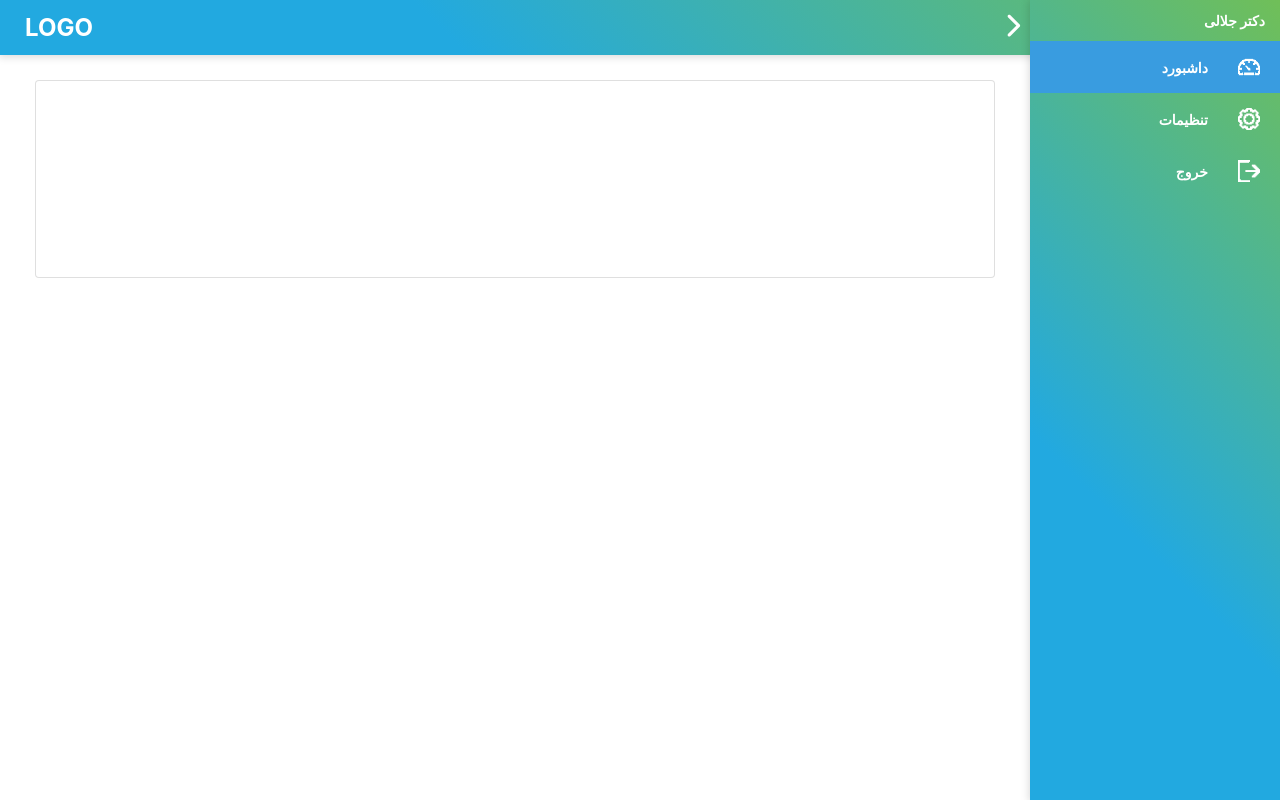
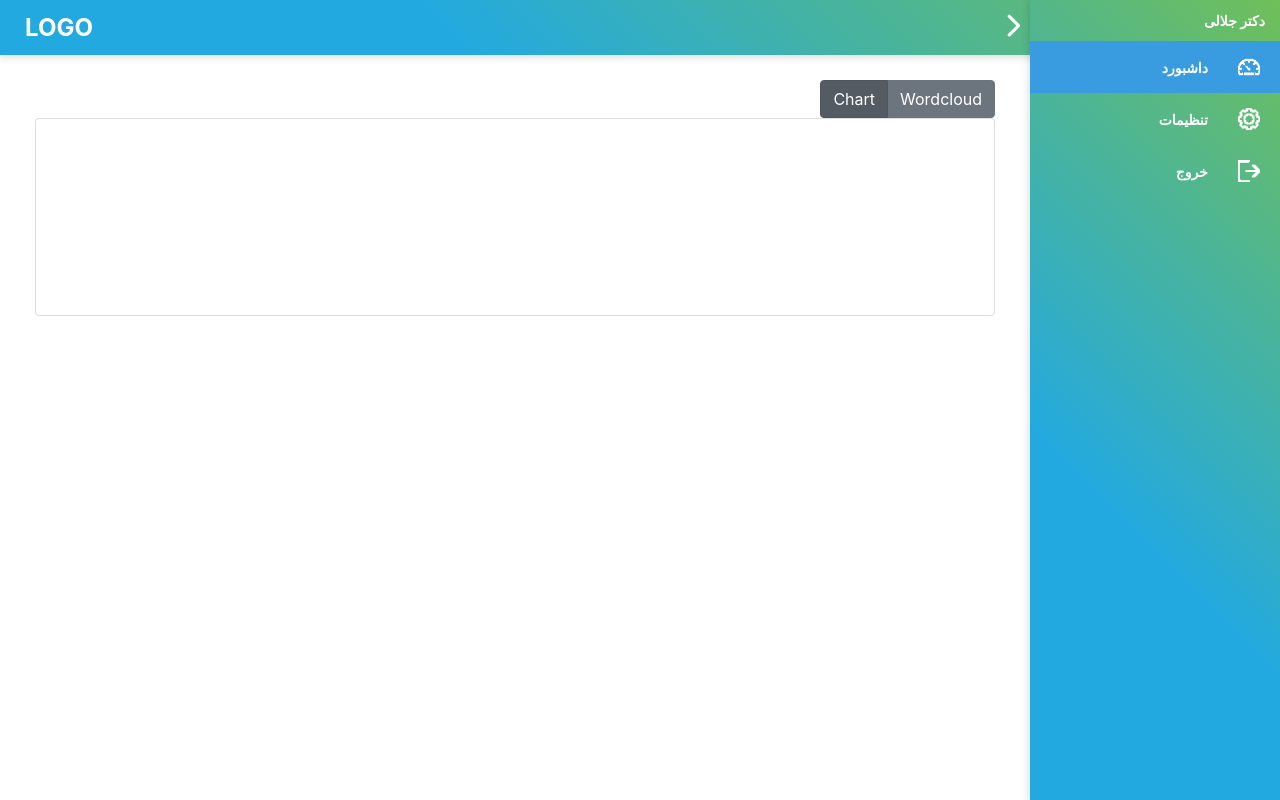
Before and after one commit to amirashabani/karamuzi, a plain HTML site: page index.html in a window 1280 px wide. Drawn offline with nearby package versions, Linux system fonts and the light colour scheme; some packages are replaced by stand-ins of ours; no server answers; a script that the page names is missing.

Commit message:
Added two buttons for chart and wordcloud

```diff
--- a/index.html
+++ b/index.html
@@ -56,6 +56,15 @@
         <section class="visit">
             <div class="container">
                 <div class="row">
+                    <div class="btn-group btn-group-toggle col-xs-12" data-toggle="buttons">
+                        <label class="btn btn-secondary" id="wordcloud_option">
+                            <input type="radio" name="options" autocomplete="off"
+                                onclick="console.log('here')">Wordcloud
+                        </label>
+                        <label class="btn btn-secondary active" id="chart_option">
+                            <input type="radio" name="options" autocomplete="off" checked>Chart
+                        </label>
+                    </div>
                     <div class="col-xs-12">
                         <div class="card">
                             <div class="card-body">
--- a/script.js
+++ b/script.js
@@ -32,7 +32,7 @@ function draw_wordcloud(url) {
         .then((resp) => resp.json())
         .then(
             function(data) {
-                console.log(data)
+                // console.log(data)
             }
     )
 }
@@ -135,6 +135,14 @@ draw_chart(url)
 url = create_url(r_wc)
 draw_wordcloud(url)
 
+$("#chart_option").click(function() {
+    console.log('Show chart')
+})
+
+$("#wordcloud_option").click(function() {
+    console.log('Show wordcloud')
+})
+
 $(".closeAsideNav i").click(function () {
     $(".asideNavbar").removeClass("openAsideNavbar");
     $(".mainDashboard").removeClass("leftVerticalMenu");
```
